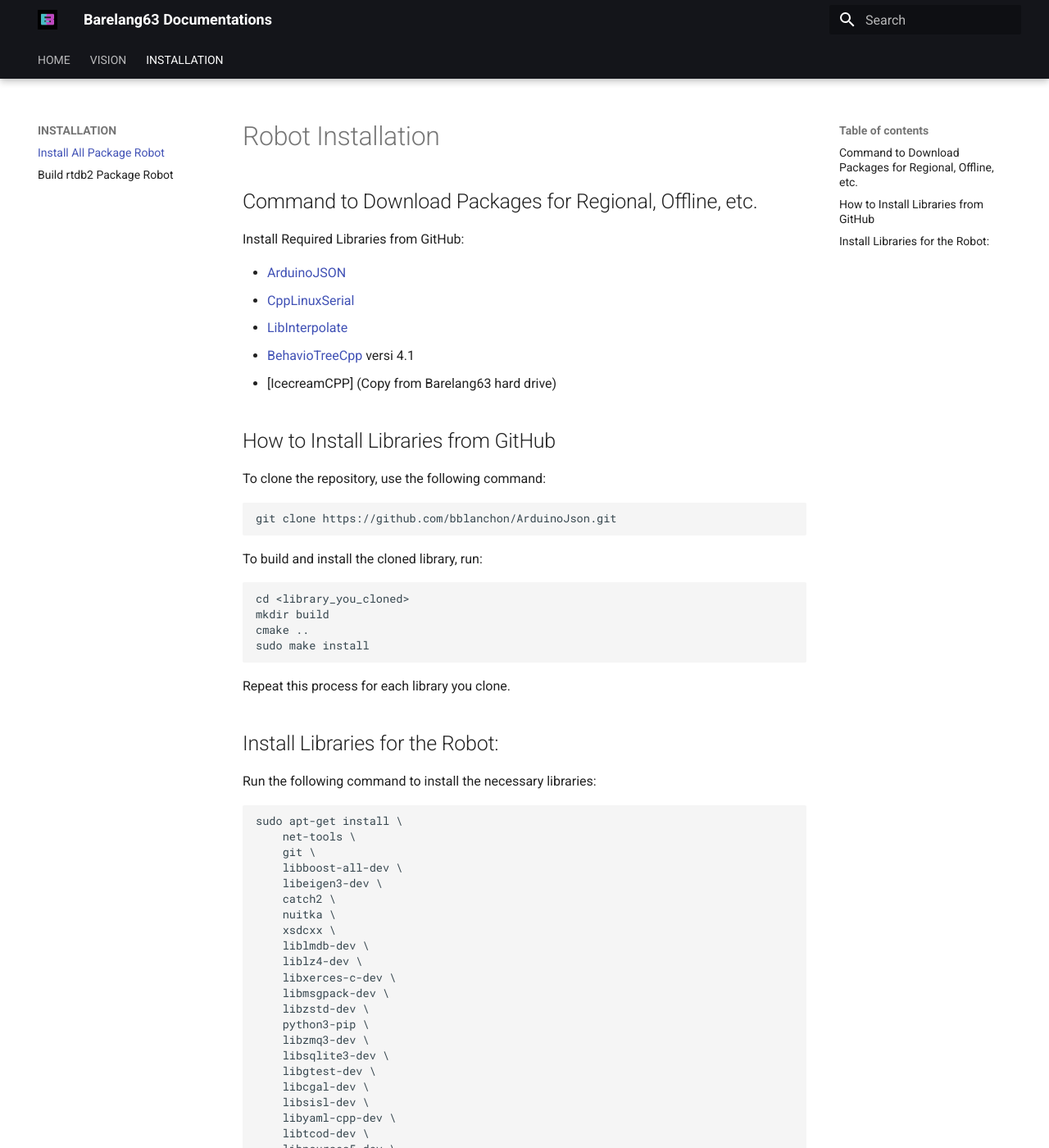
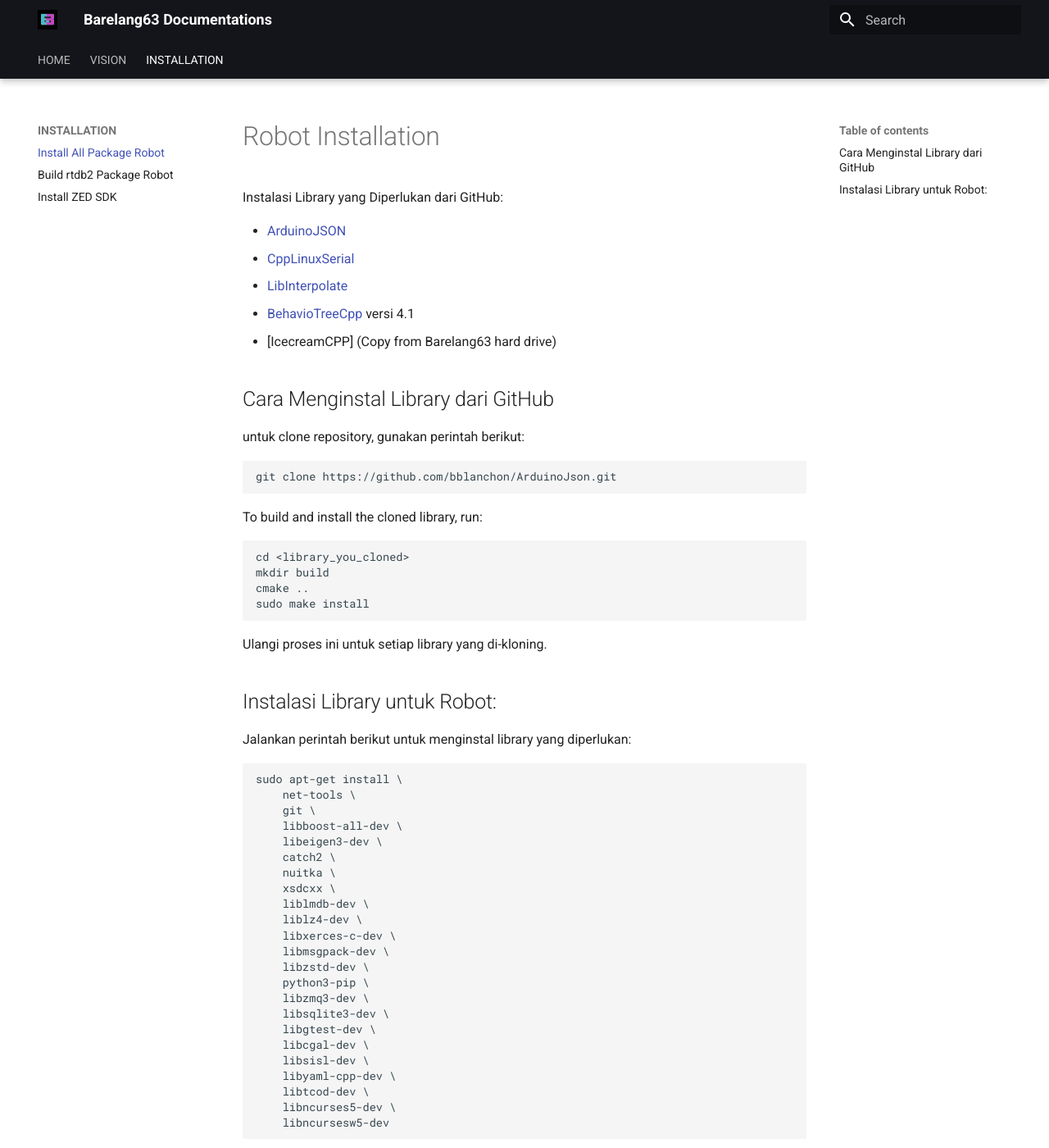
Before and after one commit to Barelang63-BRAIL/Barelang63-Dokumentasi, an MkDocs documentation site: the page built from docs/INSTALL/install_all.md, in a window 1280 px wide and 1400 px high. Shown: the whole window at 82% size. Built offline with MkDocs 1.6.1 and Material for MkDocs 9.7.7, drawn with Linux system fonts in a browser that asks for light colours.

Commit message:
update zed_sdk_install.md

````diff
--- a/docs/INSTALL/install_all.md
+++ b/docs/INSTALL/install_all.md
@@ -1,8 +1,6 @@
 # Robot Installation
 
-## Command to Download Packages for Regional, Offline, etc.
-
-Install Required Libraries from GitHub:
+Instalasi Library yang Diperlukan dari GitHub:
 
 - [ArduinoJSON](https://github.com/bblanchon/ArduinoJson.git)
 - [CppLinuxSerial](https://github.com/gbmhunter/CppLinuxSerial.git)
@@ -11,8 +9,8 @@ Install Required Libraries from GitHub:
 - [IcecreamCPP] (Copy from Barelang63 hard drive)
 
 
-## How to Install Libraries from GitHub
-To clone the repository, use the following command:
+## Cara Menginstal Library dari GitHub
+untuk clone repository, gunakan perintah berikut:
 ```
 git clone https://github.com/bblanchon/ArduinoJson.git
 ```
@@ -23,10 +21,10 @@ mkdir build
 cmake ..
 sudo make install
 ```
-Repeat this process for each library you clone.
+Ulangi proses ini untuk setiap library yang di-kloning.
 
-## Install Libraries for the Robot:
-Run the following command to install the necessary libraries:
+## Instalasi Library untuk Robot:
+Jalankan perintah berikut untuk menginstal library yang diperlukan:
 ```
 sudo apt-get install \
     net-tools \
--- a/mkdocs.yml
+++ b/mkdocs.yml
@@ -36,3 +36,4 @@ nav:
   - INSTALLATION:
     - Install All Package Robot: INSTALL/install_all.md
     - Build rtdb2 Package Robot: INSTALL/rtdb2_build.md
+    - Install ZED SDK: INSTALL/zed_sdk_install.md
````
Also changed, not shown: docs/INSTALL/rtdb2_build.md (+5 -4 lines), docs/INSTALL/zed_sdk_install.md (added, +7 -0 lines).
